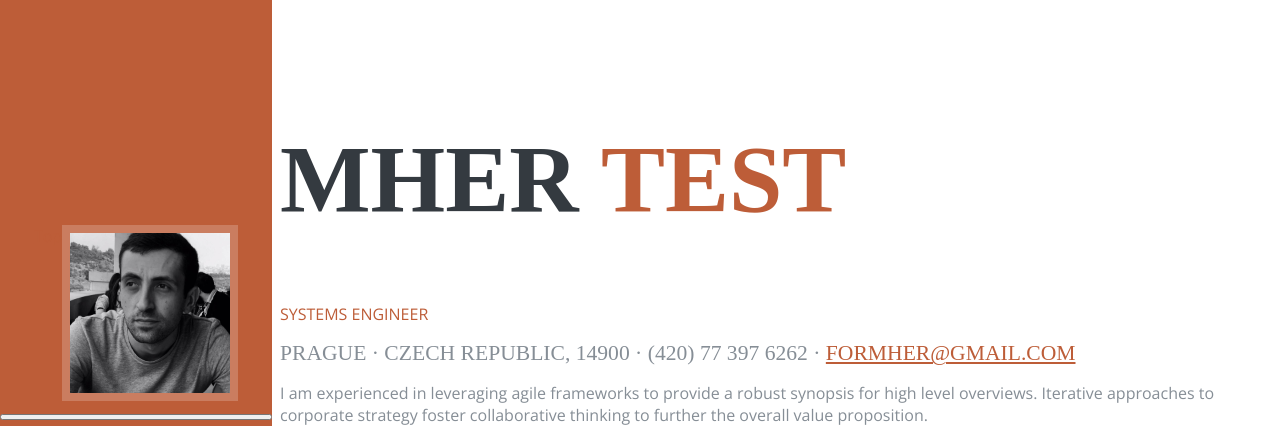
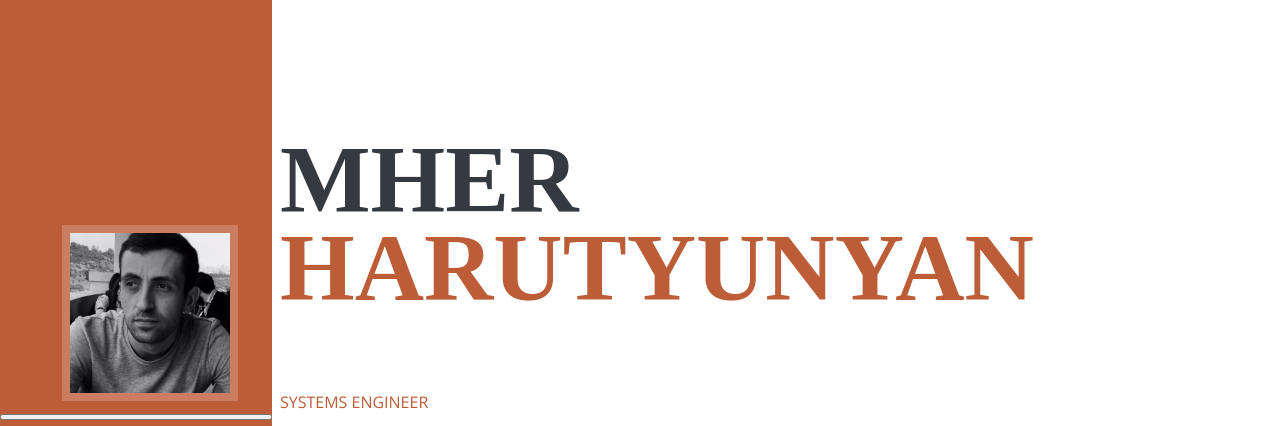
Before and after one commit to formher/cv, a website with bundled scripts: page index.html in a window 1280 px wide. Shown: the top 426 px of the page. Built offline with nearby package versions, Linux system fonts and the light colour scheme; a web font is replaced by a local one.

Commit message:
back to original

```diff
--- a/index.html
+++ b/index.html
@@ -69,7 +69,7 @@
       <section class="resume-section p-3 p-lg-5 d-flex d-column" id="about">
         <div class="my-auto">
           <h1 class="mb-0">Mher
-            <span class="text-primary">TEST</span>
+            <span class="text-primary">Harutyunyan</span>
           </h1>
           <p><span class="text-primary">SYSTEMS ENGINEER</span></p>
           <div class="subheading mb-5">Prague · Czech Republic, 14900 · (420) 77 397 6262 ·
```
